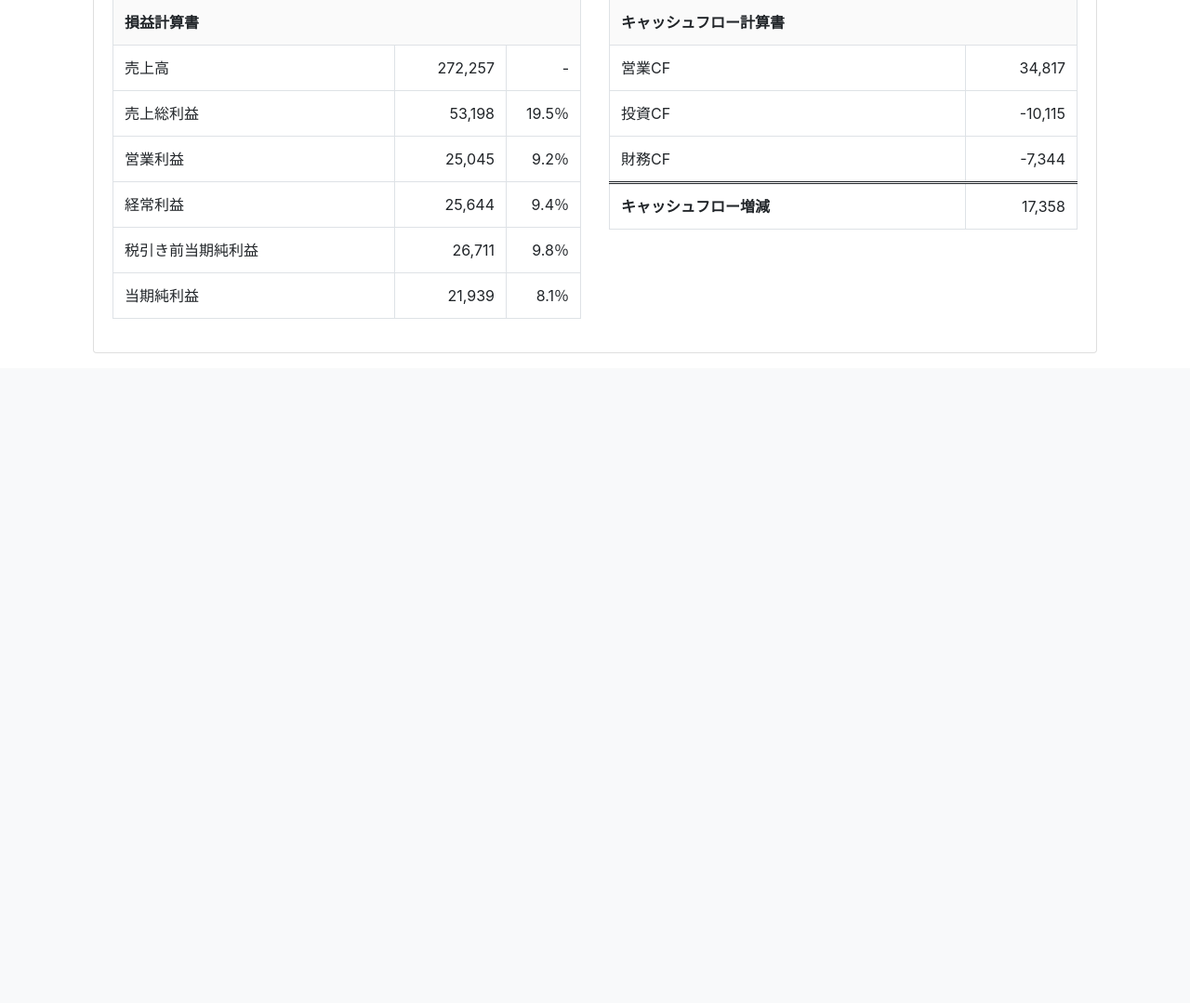
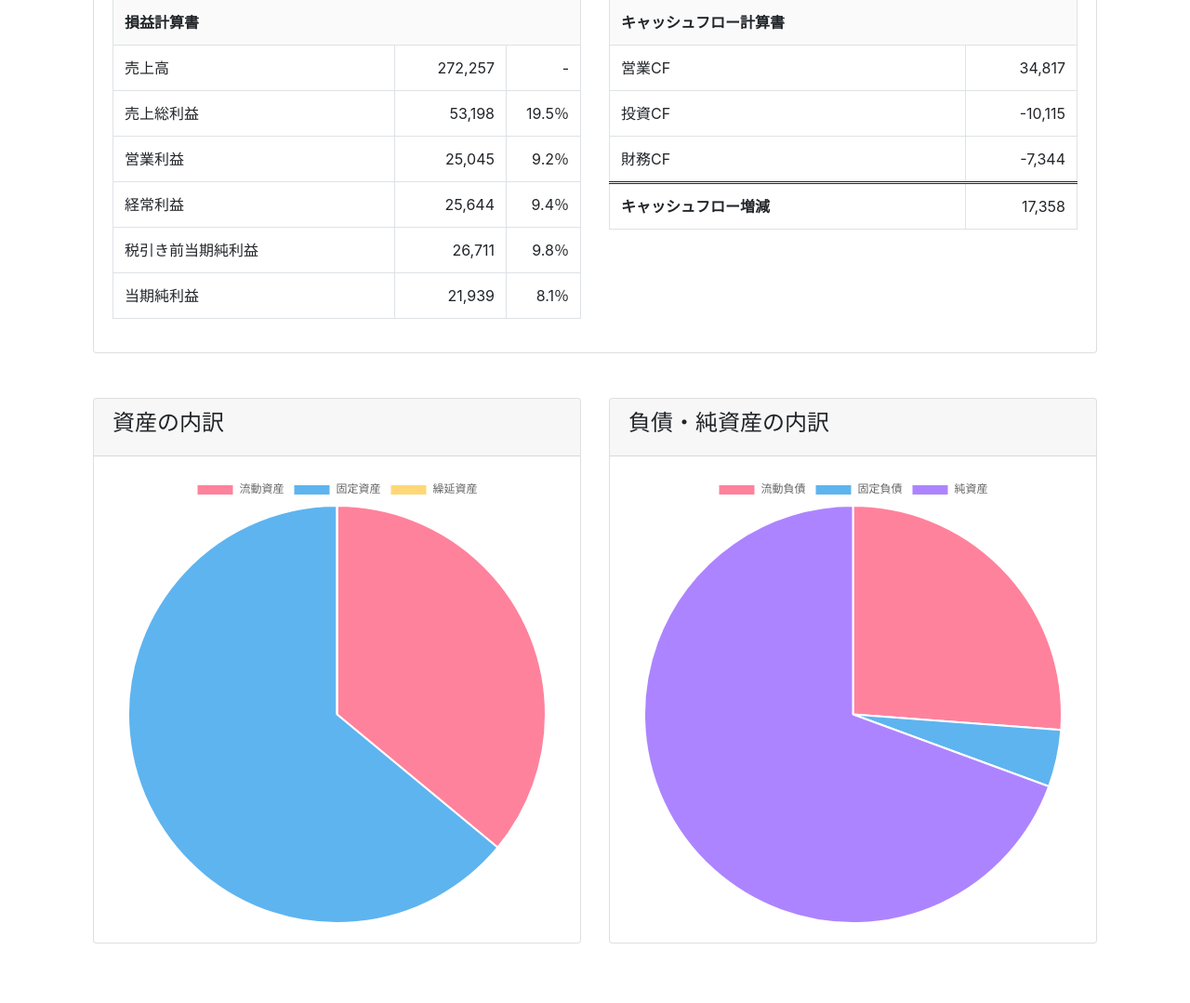
Before and after one commit to toshitaka18/techpit-fin, a Django app: page /fstatement_detail/1 in a window 1280 px wide. Shown: the part 583-1662 px from the top of the page at 93% size. Before the commit the page ends 963 px from the top, so only its background shows below. Run offline with Django 3.2, Linux system fonts and the light colour scheme; data comes from the database, SQL or seed files in the repository; some libraries are stand-ins or nearby versions.

Commit message:
業績詳細画面に円グラフを追加

```diff
--- a/templates/finchart/fstatement_detail.html
+++ b/templates/finchart/fstatement_detail.html
@@ -2,7 +2,6 @@
 {% load humanize %}
 
 {% block content %}
-
 <section class="table">
     <div class="container-fluid">
         <div class="row">
@@ -129,6 +128,65 @@
                 </div>
             <div><!-- col -->
         </div><!-- row -->
+
+
+        <br><br>
+        <div class="row">
+            <div class="col-md-6">
+                <div class="card">
+                    <div class="card-header d-flex align-items-center">
+                        <h3 class="h4">資産の内訳</h3>
+                    </div><!--card header-->
+                    <div class="card-body">
+                        <canvas id="pie_assets" width="400" height="400"></canvas>
+                        <script>
+                            var ctx = document.getElementById('pie_assets');
+                            var data_current_assets = '{{object.bs_current_assets}}';
+                            var data_fixed_assets = '{{object.bs_fixed_assets}}';
+                            var data_deferred_assets = '{{object.bs_deferred_assets}}';
+                            var pie_assets = new Chart(ctx, {
+                                type: 'pie',
+                                data: {
+                                    labels: ['流動資産','固定資産','繰延資産'],
+                                    datasets: [{
+                                        backgroundColor: ['rgba(255, 99, 132, 0.8)','rgba(54, 162, 235, 0.8)','rgba(255, 206, 86, 0.8)'],
+                                        data: [data_current_assets, data_fixed_assets,data_deferred_assets]
+                                    }]
+                                },
+                            });
+                        </script>
+                    </div><!-- class card body -->
+                </div><!-- class card -->
+            </div><!-- col -->
+            <div class="col-md-6">
+                <div class="card">
+                    <div class="card-header d-flex align-items-center">
+                        <h3 class="h4">負債・純資産の内訳</h3>
+                    </div><!--card header-->
+                    <div class="card-body">
+                        <canvas id="pie_liabilities" width="400" height="400"></canvas>
+                        <script>
+                            var ctx = document.getElementById('pie_liabilities');
+                            var data_current_liabilities = '{{object.bs_current_liabilities}}';
+                            var data_fixed_liabilities = '{{object.bs_fixed_liabilities}}';
+                            var data_net_assets = '{{object.bs_net_assets}}';
+                            var pie_liabilities = new Chart(ctx, {
+                                type: 'pie',
+                                data: {
+                                    labels: ['流動負債','固定負債','純資産'],
+                                    datasets: [{
+                                        backgroundColor: ['rgba(255, 99, 132, 0.8)','rgba(54, 162, 235, 0.8)','rgba(153, 102, 255, 0.8)'],
+                                        data: [data_current_liabilities, data_fixed_liabilities,data_net_assets]
+                                    }]
+                                },
+                            });
+                        </script>
+                    </div><!-- class card body -->
+                </div><!-- class card -->
+            </div>
+        </div><!-- row -->
+        <br><br>
+
     </div><!-- container -->
 </section>
 {% endblock %}
```
